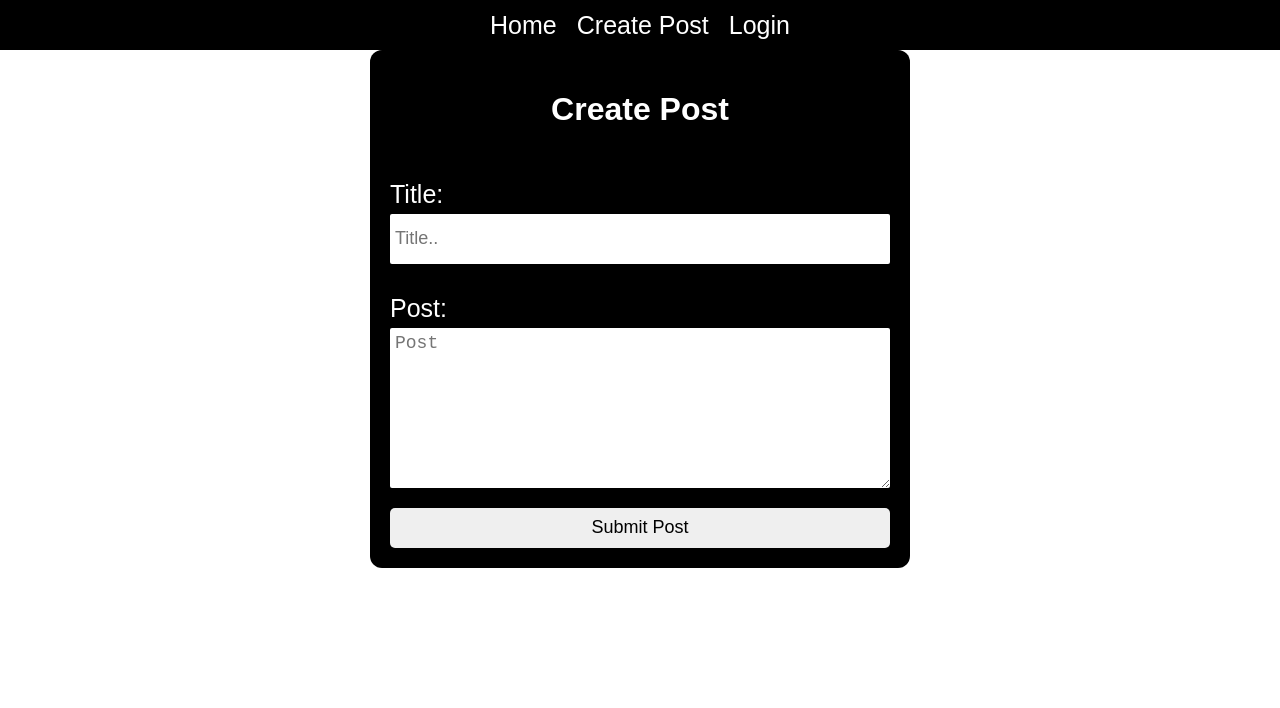
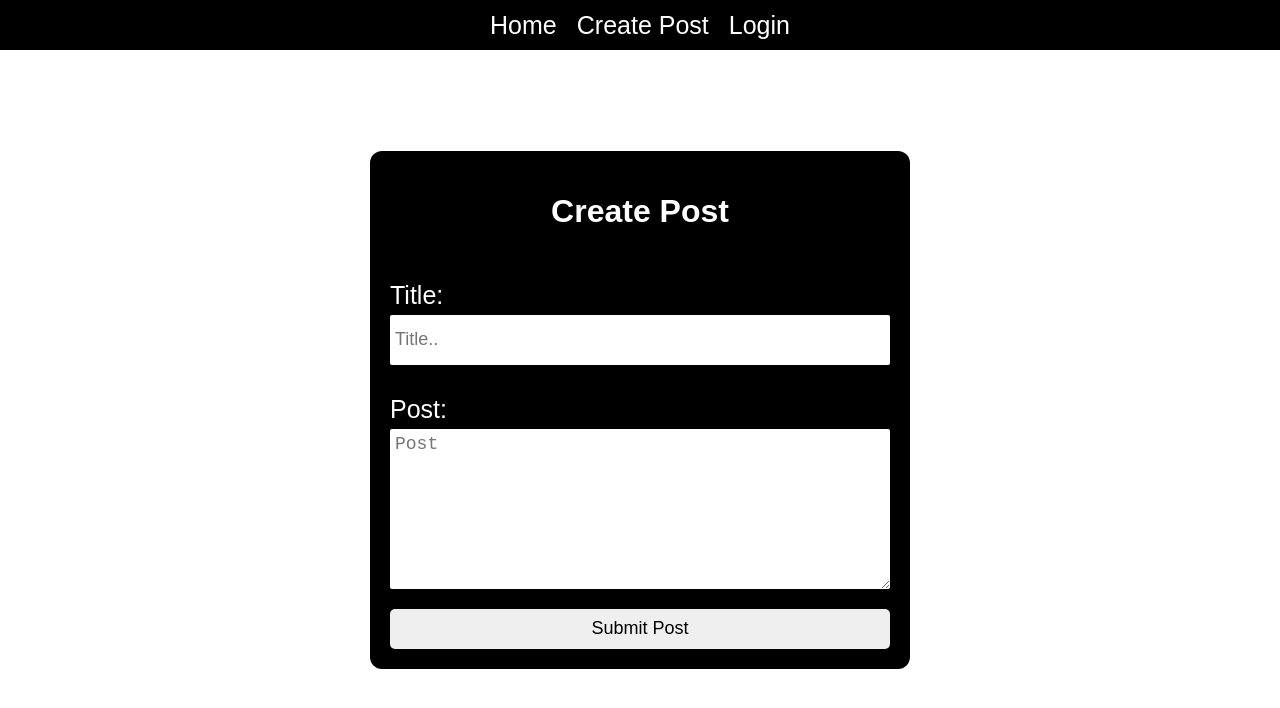
Before and after one commit to Gabeaya/Firebase-Blog, a React (Create React App) app: page /createpost in a window 1280 px wide. Shown: the top 708 px of the page. Built offline with nearby package versions, Linux system fonts and the light colour scheme.

Commit message:
fix styling error.

```diff
--- a/src/App.css
+++ b/src/App.css
@@ -28,7 +28,7 @@ a{
 
 .createPostPage {
   width: 100%;
-  height: calc(100vh - 80 px);
+  height: calc(100vh - 80px);
   display: grid;
   place-items: center;
 }
```
